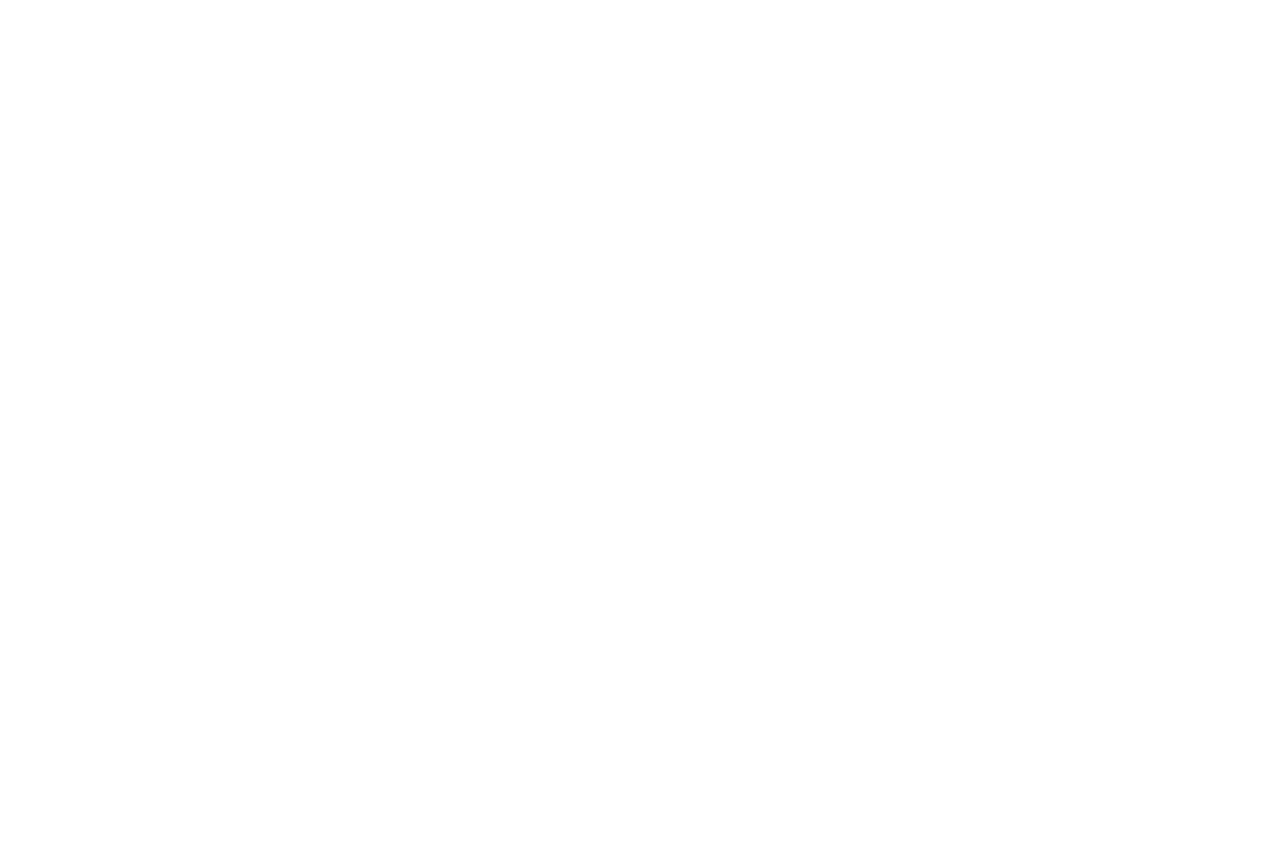
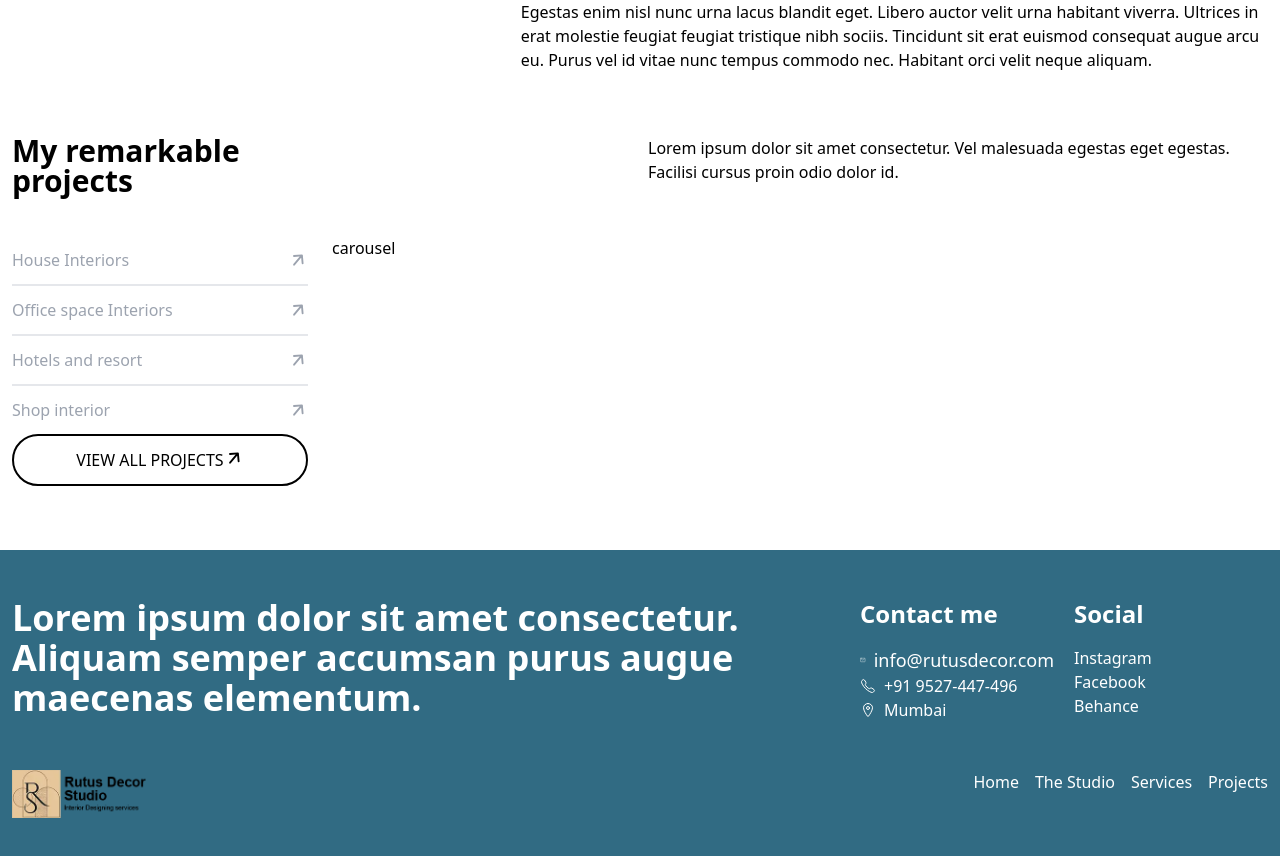
Before and after one commit to sagarvispute/Rutus-studio, a Next.js app: page / in a window 1280 px wide. Shown: the part 1460-2316 px from the top of the page. Before the commit the page ends 1436 px from the top, so only its background shows below. Built offline with nearby package versions, Linux system fonts and the light colour scheme.

Commit message:
Footer and homeinfo section implementation

```diff
--- a/components/Footer.tsx
+++ b/components/Footer.tsx
@@ -1,9 +1,73 @@
 import React from 'react'
+import {
+    IoCallOutline,
+    IoLocationOutline,
+    IoMailOutline,
+} from 'react-icons/io5'
 
 export default function Footer() {
     return (
-        <section className="bg-[#316B83] py-10 text-white">
-            <div className="container">Footer</div>
+        <section className="bg-[#316B83] py-12 text-white">
+            <div className="container grid sm:grid-cols-2 lg:grid-cols-9 gap-4">
+                <p className="text-4xl font-bold mb-5 col-span-5 xl:col-span-6">
+                    Lorem ipsum dolor sit amet consectetur. Aliquam semper
+                    accumsan purus augue maecenas elementum.
+                </p>
+                <div className="grid sm:grid-cols-2 gap-5 col-span-4 xl:col-span-3">
+                    <div>
+                        <h2 className="text-2xl font-bold mb-4">Contact me</h2>
+                        <ul>
+                            <li className="flex items-center gap-2 text-lg">
+                                <IoMailOutline /> info@rutusdecor.com
+                            </li>
+                            <li className="flex items-center gap-2">
+                                <IoCallOutline /> +91 9527-447-496
+                            </li>
+                            <li className="flex items-center gap-2">
+                                <IoLocationOutline /> Mumbai
+                            </li>
+                        </ul>
+                    </div>
+                    <div>
+                        <h2 className="text-2xl font-bold mb-4">Social</h2>
+                        <ul>
+                            <li>
+                                <a href="#">Instagram</a>
+                            </li>
+                            <li>
+                                <a href="#">Facebook</a>
+                            </li>
+                            <li>
+                                <a href="#">Behance</a>
+                            </li>
+                        </ul>
+                    </div>
+                </div>
+            </div>
+
+            <div className="container grid sm:grid-cols-2 lg:grid-cols-2 gap-4 pt-8">
+                <a href="/">
+                    <img
+                        src="images/Logo.webp"
+                        alt=""
+                        className="h-12 w-auto"
+                    />
+                </a>
+                <ul className="flex gap-4 justify-end">
+                    <li>
+                        <a href="/">Home</a>
+                    </li>
+                    <li>
+                        <a href="/studio">The Studio</a>
+                    </li>
+                    <li>
+                        <a href="/services">Services</a>
+                    </li>
+                    <li>
+                        <a href="/projects">Projects</a>
+                    </li>
+                </ul>
+            </div>
         </section>
     )
 }
--- /dev/null
+++ b/components/HomeInfo.tsx
@@ -0,0 +1,24 @@
+import React from 'react'
+
+export default function HomeInfo() {
+    return (
+        <section className="container grid sm:grid-cols-2 lg:grid-cols-5 gap-4 pb-16">
+            <div className="col-span-2">&nbsp;</div>
+            <div className="col-span-3">
+                <h3 className="text-3xl font-bold mb-8 -ml-10">
+                    Magna fermentum iaculis eu non diam phasellus vestibulum
+                    lorem.
+                </h3>
+                <p>
+                    Lorem ipsum dolor sit amet consectetur. Venenatis blandit
+                    morbi bibendum rhoncus eu arcu. Egestas enim nisl nunc urna
+                    lacus blandit eget. Libero auctor velit urna habitant
+                    viverra. Ultrices in erat molestie feugiat feugiat tristique
+                    nibh sociis. Tincidunt sit erat euismod consequat augue arcu
+                    eu. Purus vel id vitae nunc tempus commodo nec. Habitant
+                    orci velit neque aliquam.
+                </p>
+            </div>
+        </section>
+    )
+}
--- /dev/null
+++ b/components/HomeProject.tsx
@@ -0,0 +1,68 @@
+import React from 'react'
+import { IoArrowForward } from 'react-icons/io5'
+
+export default function HomeProject() {
+    return (
+        <section className="container pb-16">
+            <header className="grid sm:grid-cols-2 lg:grid-cols-2 gap-4 mb-10">
+                <h3 className="text-3xl font-bold leading-none">
+                    My remarkable
+                    <br />
+                    projects
+                </h3>
+                <p>
+                    Lorem ipsum dolor sit amet consectetur. Vel malesuada
+                    egestas eget egestas. Facilisi cursus proin odio dolor id.
+                </p>
+            </header>
+
+            <div className="grid grid-cols-4 gap-6">
+                <div>
+                    <ul>
+                        <li className="border-b-2">
+                            <button className="w-full flex items-center justify-between group text-gray-400 py-3">
+                                House Interiors
+                                <span className="text-xl -rotate-[50deg] group-hover:-rotate-0 ease-in-out duration-100">
+                                    <IoArrowForward />
+                                </span>
+                            </button>
+                        </li>
+                        <li className="border-b-2">
+                            <button className="w-full flex items-center justify-between group text-gray-400 py-3">
+                                Office space Interiors
+                                <span className="text-xl -rotate-[50deg] group-hover:-rotate-0 ease-in-out duration-100">
+                                    <IoArrowForward />
+                                </span>
+                            </button>
+                        </li>
+                        <li className="border-b-2">
+                            <button className="w-full flex items-center justify-between group text-gray-400 py-3">
+                                Hotels and resort
+                                <span className="text-xl -rotate-[50deg] group-hover:-rotate-0 ease-in-out duration-100">
+                                    <IoArrowForward />
+                                </span>
+                            </button>
+                        </li>
+                        <li>
+                            <button className="w-full flex items-center justify-between group text-gray-400 py-3">
+                                Shop interior
+                                <span className="text-xl -rotate-[50deg] group-hover:-rotate-0 ease-in-out duration-100">
+                                    <IoArrowForward />
+                                </span>
+                            </button>
+                        </li>
+                        <li>
+                            <button className="border-2 border-black w-full flex p-3 rounded-full justify-center">
+                                VIEW ALL PROJECTS
+                                <span className="text-xl -rotate-[50deg] group-hover:-rotate-0 ease-in-out duration-100">
+                                    <IoArrowForward />
+                                </span>
+                            </button>
+                        </li>
+                    </ul>
+                </div>
+                <div className="col-span-3">carousel</div>
+            </div>
+        </section>
+    )
+}
--- a/pages/index.tsx
+++ b/pages/index.tsx
@@ -1,5 +1,7 @@
 import Banner from '@components/Banner'
 import HomeFeature from '@components/HomeFeature'
+import HomeInfo from '@components/HomeInfo'
+import HomeProject from '@components/HomeProject'
 import React from 'react'
 
 export default function index() {
@@ -8,6 +10,10 @@
             <Banner />
 
             <HomeFeature />
+
+            <HomeInfo />
+
+            <HomeProject />
         </div>
     )
 }
```
